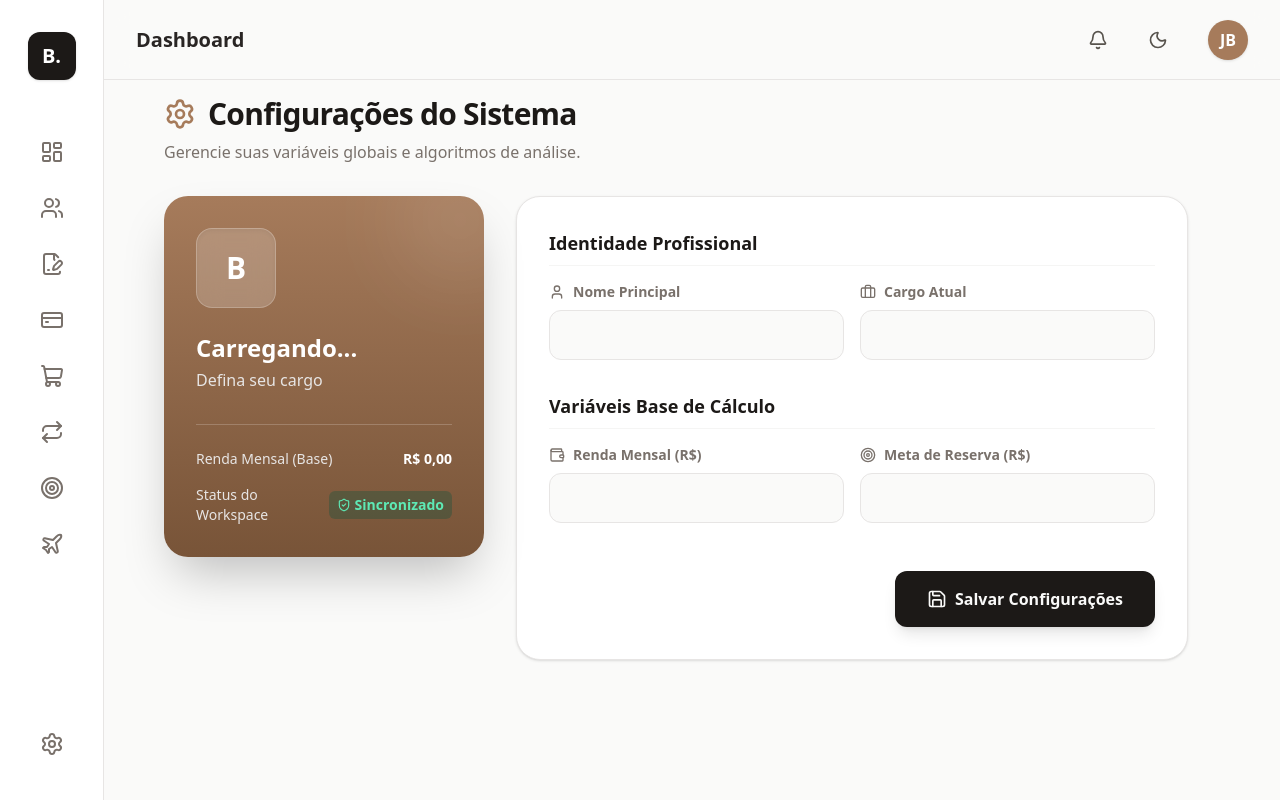
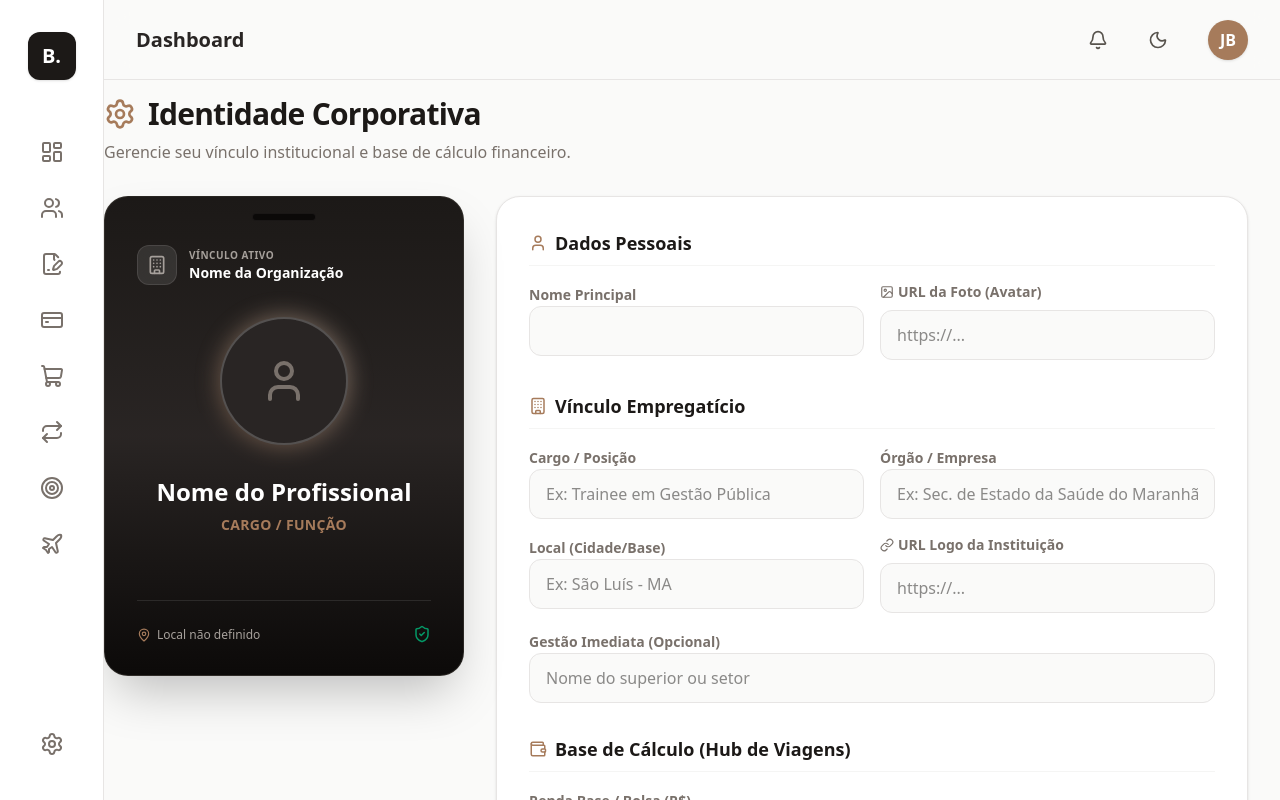
Before and after one commit to Baplyerp/baply-personal-manager, a Next.js app: page /dashboard/configuracoes in a window 1280 px wide. Shown: the top 800 px of the page. Built offline with nearby package versions, Linux system fonts and the light colour scheme; no server answers; the database is empty.

Commit message:
feat: cracha premium e novos campos de vinculo empregaticio no perfil

```diff
--- a/src/app/dashboard/configuracoes/page.tsx
+++ b/src/app/dashboard/configuracoes/page.tsx
@@ -1,7 +1,7 @@
 "use client";
 
 import { useState, useEffect } from "react";
-import { Settings, User, Briefcase, Wallet, Target, Save, Loader2, ShieldCheck } from "lucide-react";
+import { Settings, User, Briefcase, Wallet, Target, Save, Loader2, ShieldCheck, Building, MapPin, Link as LinkIcon, Image as ImageIcon } from "lucide-react";
 import { usePerfil } from "@/contexts/PerfilContext";
 import { toast } from "sonner";
 import { supabase } from "@/lib/supabase";
@@ -10,43 +10,57 @@ export default function ConfiguracoesPage() {
   const { perfil, atualizarPerfil } = usePerfil();
   const [salvando, setSalvando] = useState(false);
 
-  // Estados locais do formulário
+  // Estados Locais (Identidade)
   const [nome, setNome] = useState("");
+  const [avatarUrl, setAvatarUrl] = useState("");
+
+  // Estados Locais (Vínculo)
   const [cargo, setCargo] = useState("");
+  const [empresaNome, setEmpresaNome] = useState("");
+  const [empresaLogoUrl, setEmpresaLogoUrl] = useState("");
+  const [localTrabalho, setLocalTrabalho] = useState("");
+  const [gestor, setGestor] = useState("");
+
+  // Estados Locais (Financeiro)
   const [renda, setRenda] = useState("");
-  const [meta, setMeta] = useState("");
 
-  // Quando o contexto carregar, preenchemos os inputs
   useEffect(() => {
     if (perfil) {
       setNome(perfil.nome || "");
+      setAvatarUrl(perfil.avatar_url || "");
       setCargo(perfil.cargo || "");
-      setRenda(perfil.renda_mensal.toString() || "");
-      setMeta("10000"); // Temporário até puxarmos do banco completo
+      setEmpresaNome(perfil.empresa_nome || "");
+      setEmpresaLogoUrl(perfil.empresa_logo_url || "");
+      setLocalTrabalho(perfil.local_trabalho || "");
+      setGestor(perfil.gestor_imediato || "");
+      setRenda(perfil.renda_mensal ? perfil.renda_mensal.toString() : "");
     }
   }, [perfil]);
 
   const handleSalvar = async (e: React.FormEvent) => {
     e.preventDefault();
     setSalvando(true);
-    const toastId = toast.loading("Sincronizando dados globais...");
+    const toastId = toast.loading("Sincronizando identidade em todo o sistema...");
 
     try {
-      // Atualiza a primeira linha da tabela perfil_global
       const { error } = await supabase
         .from("perfil_global")
         .update({
           nome,
+          avatar_url: avatarUrl,
           cargo,
-          renda_mensal: parseFloat(renda.replace(",", ".")),
-          // meta_reserva: parseFloat(meta) -> Adicionaremos depois
+          empresa_nome: empresaNome,
+          empresa_logo_url: empresaLogoUrl,
+          local_trabalho: localTrabalho,
+          gestor_imediato: gestor,
+          renda_mensal: parseFloat(renda.replace(",", ".") || "0"),
         })
-        .eq("nome", perfil?.nome); // Em um app real, usaríamos o ID do usuário logado
+        .eq("nome", perfil?.nome); // Em um app multi-usuário, seria pelo ID logado
 
       if (error) throw error;
 
-      await atualizarPerfil(); // Força o sistema a ler os dados novos
-      toast.success("Perfil atualizado com sucesso! Todo o sistema foi recalculado.", { id: toastId });
+      await atualizarPerfil();
+      toast.success("Crachá e credenciais atualizados com sucesso! ✨", { id: toastId });
     } catch (error: any) {
       toast.error(`Erro ao salvar: ${error.message}`, { id: toastId });
     } finally {
@@ -55,81 +69,138 @@ export default function ConfiguracoesPage() {
   };
 
   return (
-    <div className="space-y-8 animate-in fade-in slide-in-from-bottom-4 duration-700 max-w-5xl mx-auto">
+    <div className="space-y-8 animate-in fade-in slide-in-from-bottom-4 duration-700 max-w-6xl mx-auto">
 
       {/* Cabeçalho */}
       <div>
         <h2 className="text-3xl font-bold tracking-tight text-stone-900 dark:text-stone-50 flex items-center gap-3">
           <Settings className="text-[#A67B5B]" size={32} />
-          Configurações do Sistema
+          Identidade Corporativa
         </h2>
         <p className="text-stone-500 dark:text-stone-400 mt-2">
-          Gerencie suas variáveis globais e algoritmos de análise.
+          Gerencie seu vínculo institucional e base de cálculo financeiro.
         </p>
       </div>
 
-      <div className="grid grid-cols-1 lg:grid-cols-3 gap-8">
+      <div className="grid grid-cols-1 lg:grid-cols-3 gap-8 items-start">
 
-        {/* Coluna Esquerda: O Cartão de Perfil Visual */}
-        <div className="lg:col-span-1">
-          <div className="sticky top-28 p-8 rounded-3xl bg-gradient-to-b from-[#A67B5B] to-[#785438] shadow-2xl text-white relative overflow-hidden group">
-            {/* Efeito de Vidro e Círculos de Fundo */}
-            <div className="absolute top-0 right-0 w-32 h-32 bg-white/10 rounded-full blur-2xl -mr-10 -mt-10 transition-transform group-hover:scale-150 duration-700" />
+        {/* Coluna Esquerda: O Crachá Premium (Efeito GestoBap) */}
+        <div className="lg:col-span-1 sticky top-8">
+          <div className="relative group w-full aspect-[3/4] rounded-3xl bg-gradient-to-b from-stone-900 via-stone-800 to-stone-950 shadow-2xl overflow-hidden border border-stone-700/50 flex flex-col transition-transform duration-500 hover:scale-[1.02]">
 
-            <div className="relative z-10">
-              <div className="h-20 w-20 rounded-2xl bg-white/20 backdrop-blur-md flex items-center justify-center text-3xl font-black mb-6 shadow-inner border border-white/20">
-                {nome ? nome.charAt(0).toUpperCase() : "B"}
+            {/* Efeito Holográfico/Reflexo passando na diagonal */}
+            <div className="absolute inset-0 bg-gradient-to-tr from-white/0 via-white/10 to-white/0 opacity-0 group-hover:opacity-100 transition-opacity duration-700 transform -translate-x-full group-hover:translate-x-full skew-x-12 z-20 pointer-events-none" />
+
+            {/* Furo do Crachá no topo */}
+            <div className="absolute top-4 left-1/2 -translate-x-1/2 w-16 h-2 bg-stone-950 rounded-full border border-stone-800/50 shadow-inner z-10" />
+
+            <div className="p-8 pt-12 flex-1 flex flex-col relative z-10">
+              {/* Header do Crachá (Logo e Empresa) */}
+              <div className="flex items-center gap-3 mb-8">
+                <div className="h-10 w-10 bg-white/10 backdrop-blur-md rounded-xl flex items-center justify-center overflow-hidden border border-white/10">
+                  {empresaLogoUrl ? (
+                    <img src={empresaLogoUrl} alt="Logo" className="w-full h-full object-cover" />
+                  ) : (
+                    <Building size={20} className="text-stone-400" />
+                  )}
+                </div>
+                <div className="flex-1">
+                  <p className="text-[10px] uppercase tracking-wider text-stone-400 font-bold">Vínculo Ativo</p>
+                  <p className="text-sm font-bold text-white truncate">{empresaNome || "Nome da Organização"}</p>
+                </div>
               </div>
-              <h3 className="text-2xl font-bold">{nome || "Carregando..."}</h3>
-              <p className="text-stone-200 mt-1 font-medium">{cargo || "Defina seu cargo"}</p>
 
-              <div className="mt-8 pt-6 border-t border-white/20 space-y-4">
-                <div className="flex justify-between items-center text-sm">
-                  <span className="text-stone-200">Renda Mensal (Base)</span>
-                  <span className="font-bold">R$ {parseFloat(renda || "0").toLocaleString('pt-BR', { minimumFractionDigits: 2 })}</span>
+              {/* Foto de Perfil */}
+              <div className="flex justify-center mb-6">
+                <div className="relative w-32 h-32">
+                  <div className="absolute inset-0 bg-gradient-to-tr from-[#A67B5B] to-[#e6ccb8] rounded-full blur-md opacity-50 group-hover:opacity-80 transition-opacity duration-500" />
+                  <div className="relative h-full w-full bg-stone-800 rounded-full border-2 border-white/20 overflow-hidden flex items-center justify-center">
+                    {avatarUrl ? (
+                      <img src={avatarUrl} alt="Perfil" className="w-full h-full object-cover" />
+                    ) : (
+                      <User size={48} className="text-stone-500" />
+                    )}
+                  </div>
                 </div>
-                <div className="flex justify-between items-center text-sm">
-                  <span className="text-stone-200">Status do Workspace</span>
-                  <span className="flex items-center gap-1 text-emerald-300 font-bold bg-emerald-900/30 px-2 py-1 rounded-md">
-                    <ShieldCheck size={14} /> Sincronizado
-                  </span>
+              </div>
+
+              {/* Dados do Usuário */}
+              <div className="text-center space-y-2 mt-2">
+                <h3 className="text-2xl font-black text-white leading-tight">{nome || "Nome do Profissional"}</h3>
+                <p className="text-[#A67B5B] font-bold tracking-wide uppercase text-sm">{cargo || "Cargo / Função"}</p>
+              </div>
+
+              {/* Rodapé do Crachá */}
+              <div className="mt-auto pt-6 border-t border-white/10 flex justify-between items-end text-xs text-stone-400">
+                <div className="flex items-center gap-1.5">
+                  <MapPin size={14} className="text-[#A67B5B]" />
+                  <span className="truncate max-w-[120px]">{localTrabalho || "Local não definido"}</span>
                 </div>
+                <ShieldCheck size={18} className="text-emerald-500 opacity-80" />
               </div>
             </div>
           </div>
         </div>
 
-        {/* Coluna Direita: Os Formulários (O Motor) */}
+        {/* Coluna Direita: Os Formulários Integrados */}
         <div className="lg:col-span-2 space-y-6">
           <form id="form-perfil" onSubmit={handleSalvar} className="p-8 rounded-3xl bg-white dark:bg-stone-900 border border-stone-200 dark:border-stone-800 shadow-sm space-y-8">
 
-            {/* Seção 1: Identidade */}
+            {/* Seção 1: Identidade Pessoal */}
             <div className="space-y-4">
-              <h4 className="text-lg font-bold text-stone-900 dark:text-stone-100 border-b border-stone-100 dark:border-stone-800 pb-2">Identidade Profissional</h4>
+              <h4 className="text-lg font-bold text-stone-900 dark:text-stone-100 border-b border-stone-100 dark:border-stone-800 pb-2 flex items-center gap-2">
+                <User size={18} className="text-[#A67B5B]" /> Dados Pessoais
+              </h4>
               <div className="grid grid-cols-1 md:grid-cols-2 gap-4">
                 <div className="space-y-2 group">
-                  <label className="text-sm font-semibold text-stone-500 dark:text-stone-400 flex items-center gap-2"><User size={16} /> Nome Principal</label>
+                  <label className="text-sm font-semibold text-stone-500">Nome Principal</label>
                   <input required value={nome} onChange={(e) => setNome(e.target.value)} type="text" className="w-full bg-stone-50 dark:bg-stone-950 border border-stone-200 dark:border-stone-800 rounded-xl px-4 py-3 focus:outline-none focus:ring-2 focus:ring-[#A67B5B]/50 transition-all" />
                 </div>
                 <div className="space-y-2 group">
-                  <label className="text-sm font-semibold text-stone-500 dark:text-stone-400 flex items-center gap-2"><Briefcase size={16} /> Cargo Atual</label>
-                  <input required value={cargo} onChange={(e) => setCargo(e.target.value)} type="text" className="w-full bg-stone-50 dark:bg-stone-950 border border-stone-200 dark:border-stone-800 rounded-xl px-4 py-3 focus:outline-none focus:ring-2 focus:ring-[#A67B5B]/50 transition-all" />
+                  <label className="text-sm font-semibold text-stone-500 flex items-center gap-1"><ImageIcon size={14}/> URL da Foto (Avatar)</label>
+                  <input value={avatarUrl} onChange={(e) => setAvatarUrl(e.target.value)} type="url" placeholder="https://..." className="w-full bg-stone-50 dark:bg-stone-950 border border-stone-200 dark:border-stone-800 rounded-xl px-4 py-3 focus:outline-none focus:ring-2 focus:ring-[#A67B5B]/50 transition-all" />
                 </div>
               </div>
             </div>
 
-            {/* Seção 2: Variáveis Financeiras */}
+            {/* Seção 2: Vínculo Empregatício */}
             <div className="space-y-4">
-              <h4 className="text-lg font-bold text-stone-900 dark:text-stone-100 border-b border-stone-100 dark:border-stone-800 pb-2">Variáveis Base de Cálculo</h4>
+              <h4 className="text-lg font-bold text-stone-900 dark:text-stone-100 border-b border-stone-100 dark:border-stone-800 pb-2 flex items-center gap-2">
+                <Building size={18} className="text-[#A67B5B]" /> Vínculo Empregatício
+              </h4>
               <div className="grid grid-cols-1 md:grid-cols-2 gap-4">
                 <div className="space-y-2 group">
-                  <label className="text-sm font-semibold text-stone-500 dark:text-stone-400 flex items-center gap-2"><Wallet size={16} /> Renda Mensal (R$)</label>
-                  <input required value={renda} onChange={(e) => setRenda(e.target.value)} type="number" step="0.01" className="w-full bg-stone-50 dark:bg-stone-950 border border-stone-200 dark:border-stone-800 rounded-xl px-4 py-3 focus:outline-none focus:ring-2 focus:ring-[#A67B5B]/50 transition-all font-mono" />
+                  <label className="text-sm font-semibold text-stone-500">Cargo / Posição</label>
+                  <input required value={cargo} onChange={(e) => setCargo(e.target.value)} type="text" placeholder="Ex: Trainee em Gestão Pública" className="w-full bg-stone-50 dark:bg-stone-950 border border-stone-200 dark:border-stone-800 rounded-xl px-4 py-3 focus:outline-none focus:ring-2 focus:ring-[#A67B5B]/50 transition-all" />
                 </div>
                 <div className="space-y-2 group">
-                  <label className="text-sm font-semibold text-stone-500 dark:text-stone-400 flex items-center gap-2"><Target size={16} /> Meta de Reserva (R$)</label>
-                  <input required value={meta} onChange={(e) => setMeta(e.target.value)} type="number" step="0.01" className="w-full bg-stone-50 dark:bg-stone-950 border border-stone-200 dark:border-stone-800 rounded-xl px-4 py-3 focus:outline-none focus:ring-2 focus:ring-[#A67B5B]/50 transition-all font-mono" />
+                  <label className="text-sm font-semibold text-stone-500">Órgão / Empresa</label>
+                  <input required value={empresaNome} onChange={(e) => setEmpresaNome(e.target.value)} type="text" placeholder="Ex: Sec. de Estado da Saúde do Maranhão" className="w-full bg-stone-50 dark:bg-stone-950 border border-stone-200 dark:border-stone-800 rounded-xl px-4 py-3 focus:outline-none focus:ring-2 focus:ring-[#A67B5B]/50 transition-all" />
                 </div>
+                <div className="space-y-2 group">
+                  <label className="text-sm font-semibold text-stone-500">Local (Cidade/Base)</label>
+                  <input value={localTrabalho} onChange={(e) => setLocalTrabalho(e.target.value)} type="text" placeholder="Ex: São Luís - MA" className="w-full bg-stone-50 dark:bg-stone-950 border border-stone-200 dark:border-stone-800 rounded-xl px-4 py-3 focus:outline-none focus:ring-2 focus:ring-[#A67B5B]/50 transition-all" />
+                </div>
+                <div className="space-y-2 group">
+                  <label className="text-sm font-semibold text-stone-500 flex items-center gap-1"><LinkIcon size={14}/> URL Logo da Instituição</label>
+                  <input value={empresaLogoUrl} onChange={(e) => setEmpresaLogoUrl(e.target.value)} type="url" placeholder="https://..." className="w-full bg-stone-50 dark:bg-stone-950 border border-stone-200 dark:border-stone-800 rounded-xl px-4 py-3 focus:outline-none focus:ring-2 focus:ring-[#A67B5B]/50 transition-all" />
+                </div>
+                <div className="space-y-2 group md:col-span-2">
+                  <label className="text-sm font-semibold text-stone-500">Gestão Imediata (Opcional)</label>
+                  <input value={gestor} onChange={(e) => setGestor(e.target.value)} type="text" placeholder="Nome do superior ou setor" className="w-full bg-stone-50 dark:bg-stone-950 border border-stone-200 dark:border-stone-800 rounded-xl px-4 py-3 focus:outline-none focus:ring-2 focus:ring-[#A67B5B]/50 transition-all" />
+                </div>
+              </div>
+            </div>
+
+            {/* Seção 3: Variáveis Financeiras */}
+            <div className="space-y-4">
+              <h4 className="text-lg font-bold text-stone-900 dark:text-stone-100 border-b border-stone-100 dark:border-stone-800 pb-2 flex items-center gap-2">
+                <Wallet size={18} className="text-[#A67B5B]" /> Base de Cálculo (Hub de Viagens)
+              </h4>
+              <div className="space-y-2 group w-full md:w-1/2">
+                <label className="text-sm font-semibold text-stone-500">Renda Base / Bolsa (R$)</label>
+                <input required value={renda} onChange={(e) => setRenda(e.target.value)} type="number" step="0.01" className="w-full bg-stone-50 dark:bg-stone-950 border border-stone-200 dark:border-stone-800 rounded-xl px-4 py-3 focus:outline-none focus:ring-2 focus:ring-[#A67B5B]/50 transition-all font-mono" />
+                <p className="text-xs text-stone-400">Usado para calcular a métrica de Payback (Retorno) na sua transição.</p>
               </div>
             </div>
 
@@ -137,7 +208,7 @@ export default function ConfiguracoesPage() {
             <div className="pt-4 flex justify-end">
               <button type="submit" disabled={salvando} className="flex items-center gap-2 px-8 py-4 bg-stone-900 dark:bg-stone-100 hover:bg-stone-800 dark:hover:bg-white text-stone-50 dark:text-stone-900 rounded-xl font-bold shadow-lg hover:shadow-xl transition-all hover:-translate-y-1 disabled:opacity-70 disabled:hover:-translate-y-0">
                 {salvando ? <Loader2 size={20} className="animate-spin" /> : <Save size={20} />}
-                <span>{salvando ? "Processando..." : "Salvar Configurações"}</span>
+                <span>{salvando ? "Emitindo Credenciais..." : "Salvar Identidade"}</span>
               </button>
             </div>
 
```
